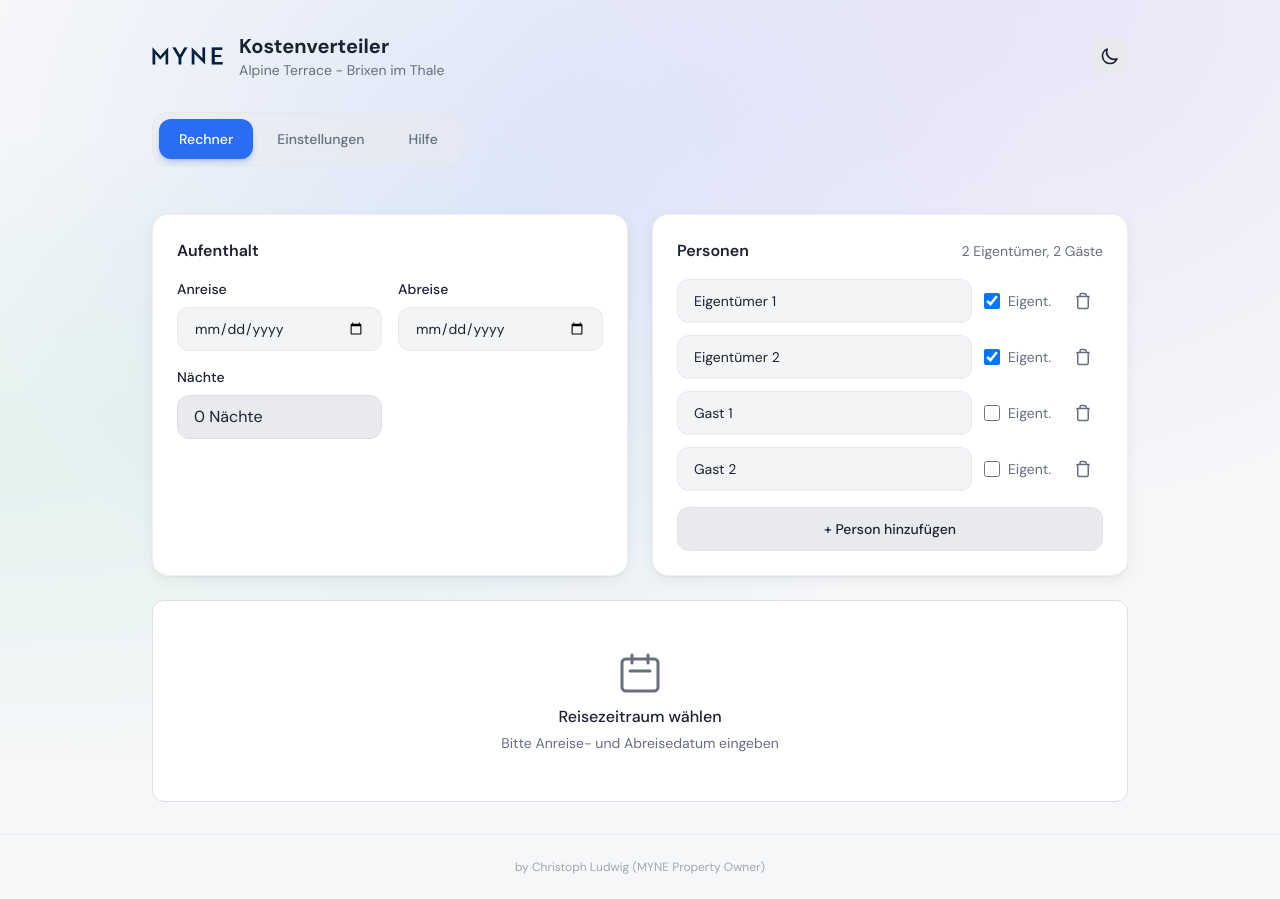
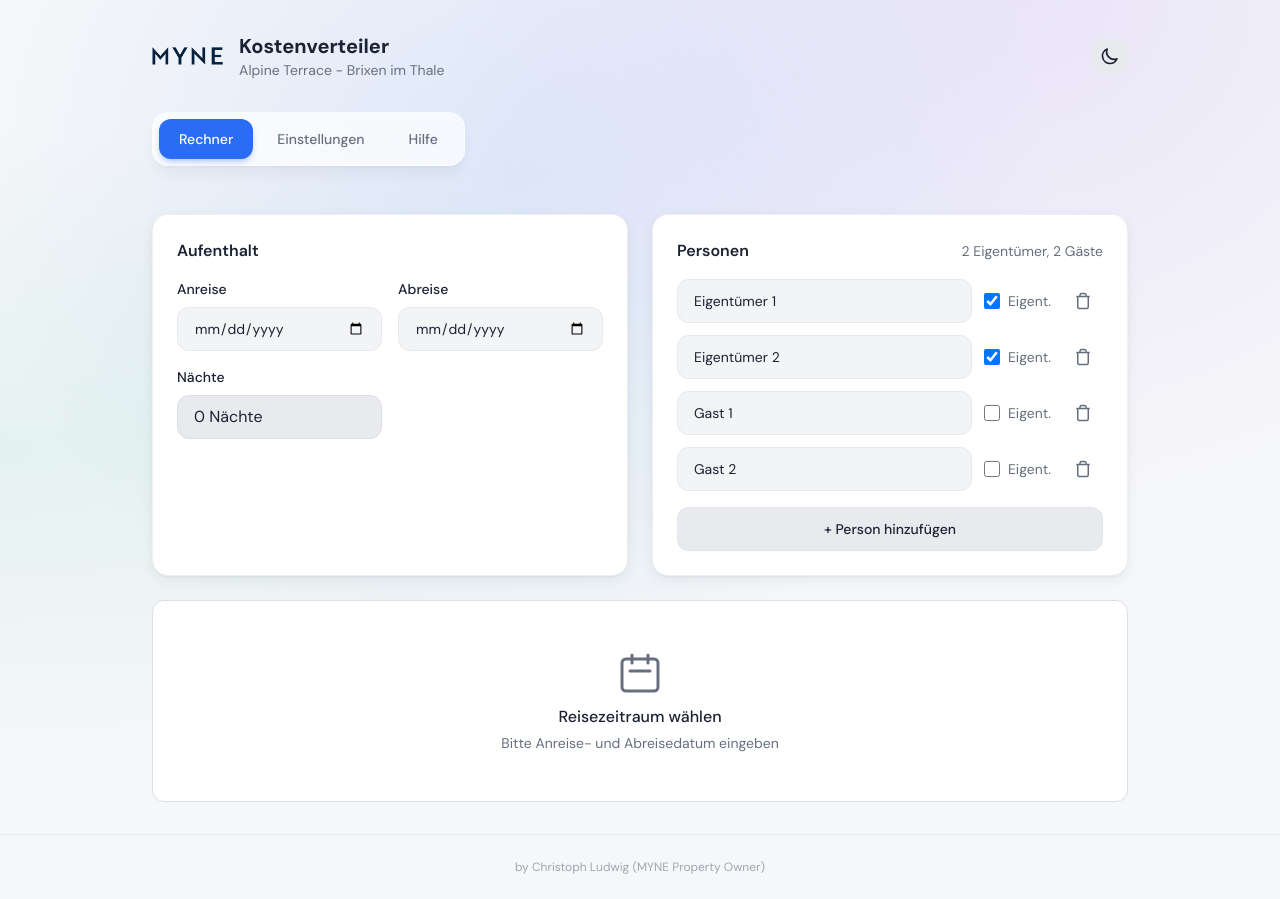
Before and after one commit to verrodatachristoph/myneGuestCalculator, a React (Vite) app: page / in a window 1280 px wide. Built offline with nearby package versions, Linux system fonts and the light colour scheme.

Commit message:
Make tabs menu more visible with glassy design

```diff
--- a/src/components/ui/Tabs.tsx
+++ b/src/components/ui/Tabs.tsx
@@ -7,7 +7,14 @@ interface TabsListProps {
 
 export function TabsList({ children, className }: TabsListProps) {
   return (
-    <div className={cn('flex sm:inline-flex gap-1 p-1.5 bg-secondary/50 backdrop-blur-sm rounded-2xl border border-border/30', className)}>
+    <div className={cn(
+      'flex sm:inline-flex gap-1 p-1.5 rounded-2xl',
+      'bg-white/70 dark:bg-white/10',
+      'backdrop-blur-xl',
+      'border border-white/50 dark:border-white/20',
+      'shadow-lg shadow-black/5 dark:shadow-black/20',
+      className
+    )}>
       {children}
     </div>
   )
```
